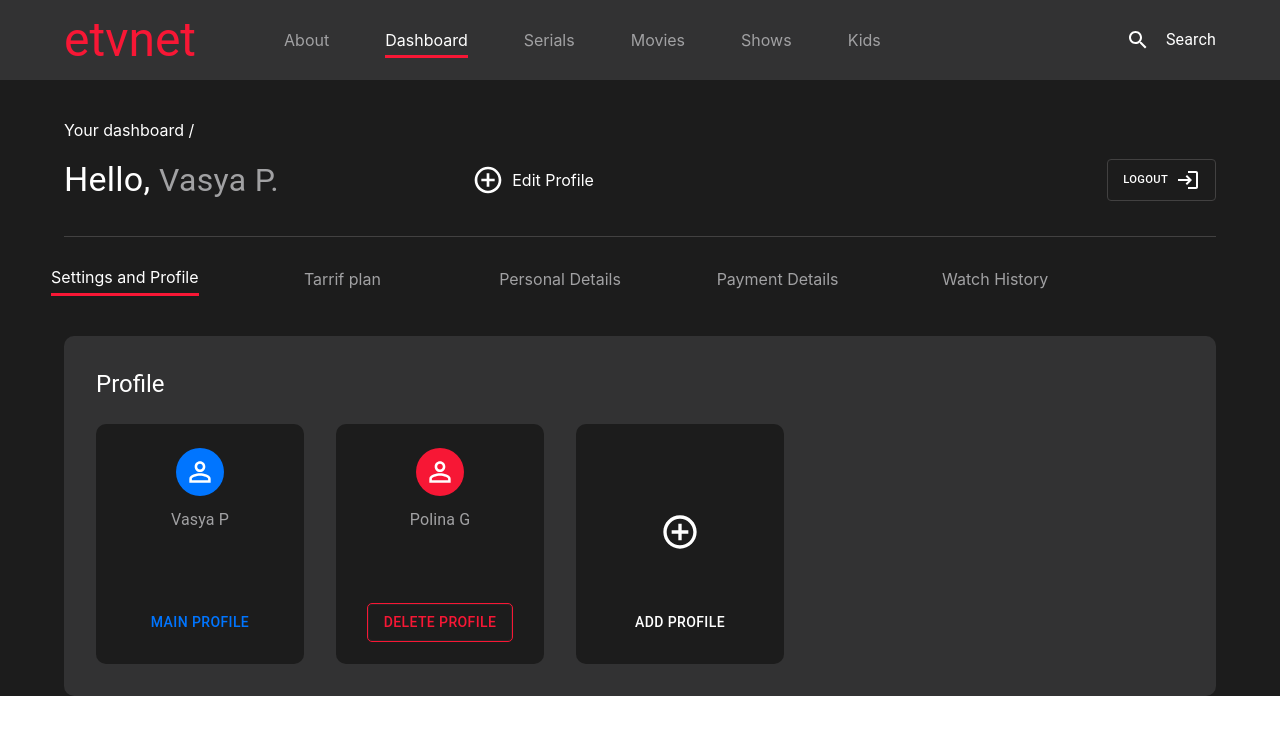
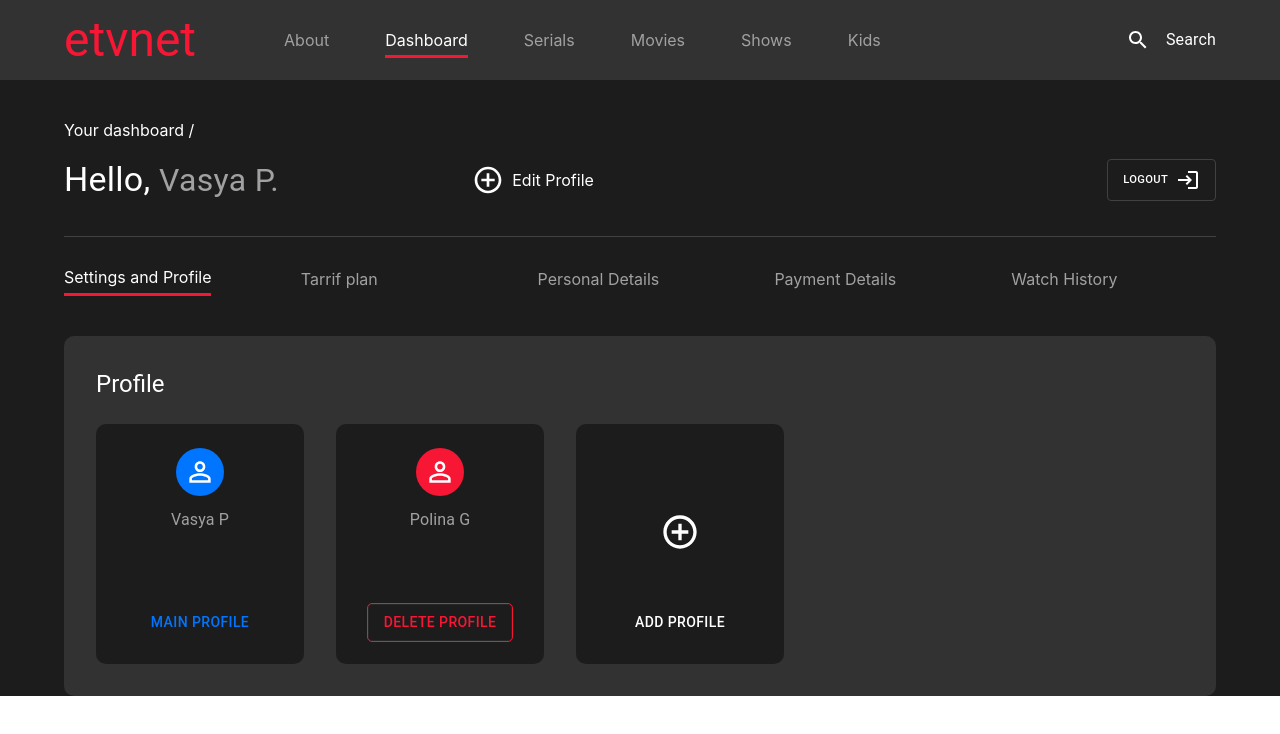
Before and after one commit to tatyanakarlen/matvil-asses, a Next.js app: page / in a window 1280 px wide. Shown: the top 734 px of the page. Built offline with nearby package versions, Linux system fonts and the light colour scheme.

Commit message:
fixed UI bug in List

```diff
--- a/src/components/dashboard/Dashboard.js
+++ b/src/components/dashboard/Dashboard.js
@@ -37,7 +37,6 @@ export default function Dashboard() {
     <>
       <Box
         sx={{
-          width: '90%',
           color: 'text.white',
           py: 0,
           px: 6,
@@ -48,11 +47,10 @@ export default function Dashboard() {
           sx={{
             display: 'flex',
             mt: '-2rem',
-            ml: '-2rem',
           }}
         >
           {listItems.map((listItem, index) => (
-            <ListItem sx={{ justifyContent: 'center' }} key={index}>
+            <ListItem sx={{ justifyContent: 'start' }} key={index}>
               <Box
                 sx={
                   listItem === 'Settings and Profile'
```
